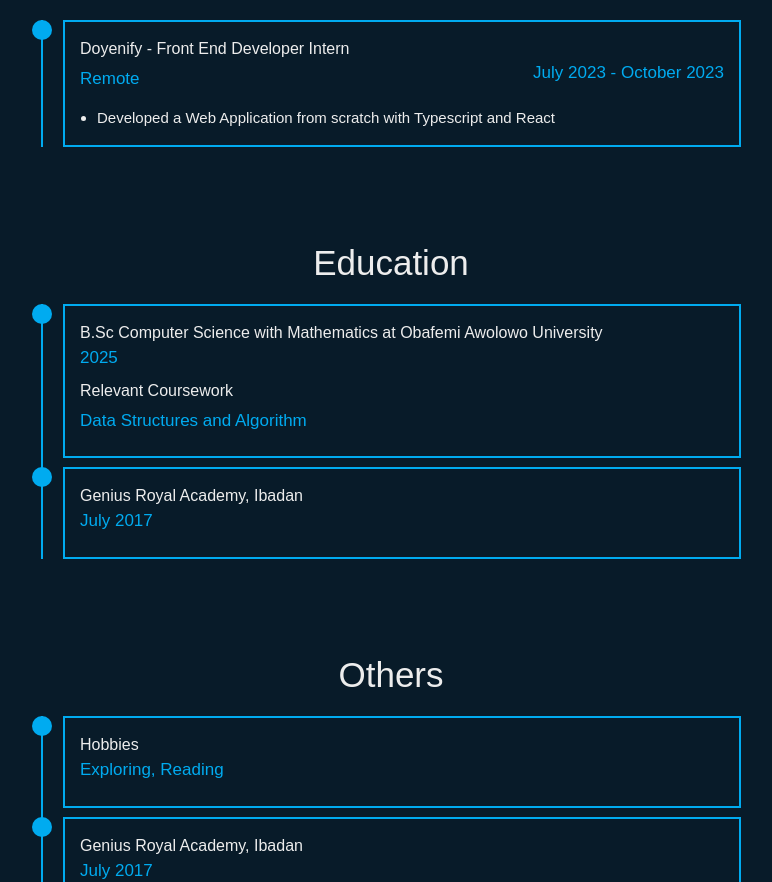
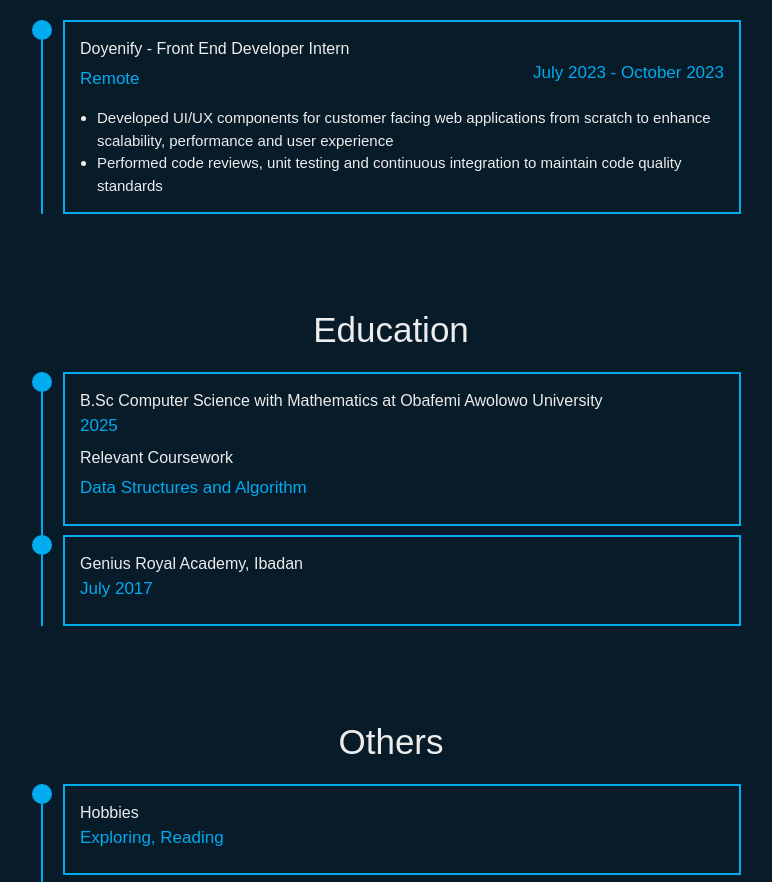
Before and after one commit to LolaVictoria/Portfolio, a React (Vite) app: page / in a window 1280 px wide. Shown: the part 2635-3517 px from the top of the page, without its empty margins (249-1021 px from the left). Built offline with nearby package versions, Linux system fonts and the light colour scheme.

Commit message:
resume update

```diff
--- a/src/components/resume.jsx
+++ b/src/components/resume.jsx
@@ -132,7 +132,8 @@ const Resume = () => {
 
                             {/* talk about work experience */}
                             <ul className="mt-3">
-                                <li>Developed a  Web Application from scratch  with Typescript and React</li>
+                                <li>Developed UI/UX components for customer facing web applications from scratch to enhance scalability, performance and user experience</li>
+                                <li>Performed code reviews, unit testing and continuous integration to maintain code quality standards</li>
                             </ul>
 
                         </div>
```
